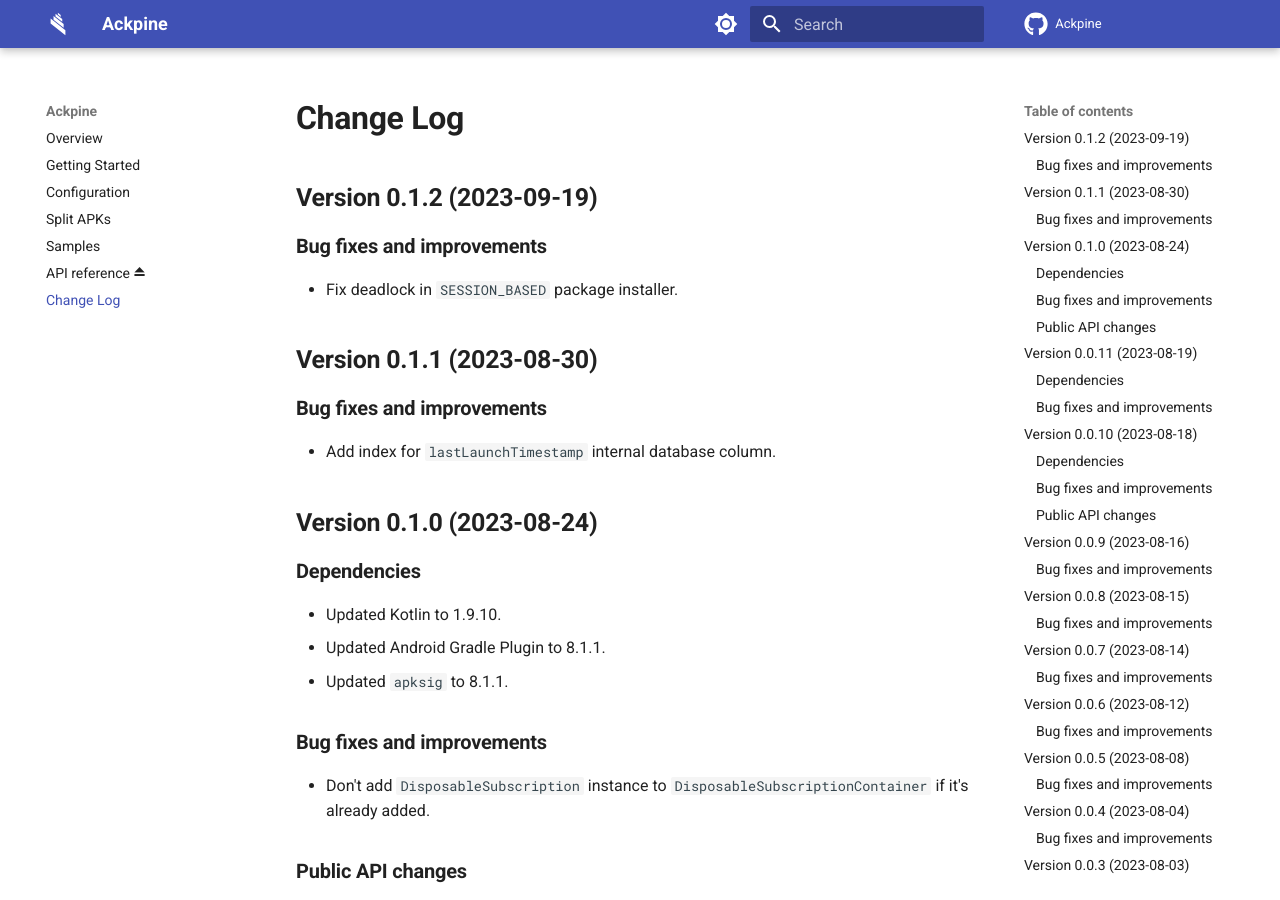
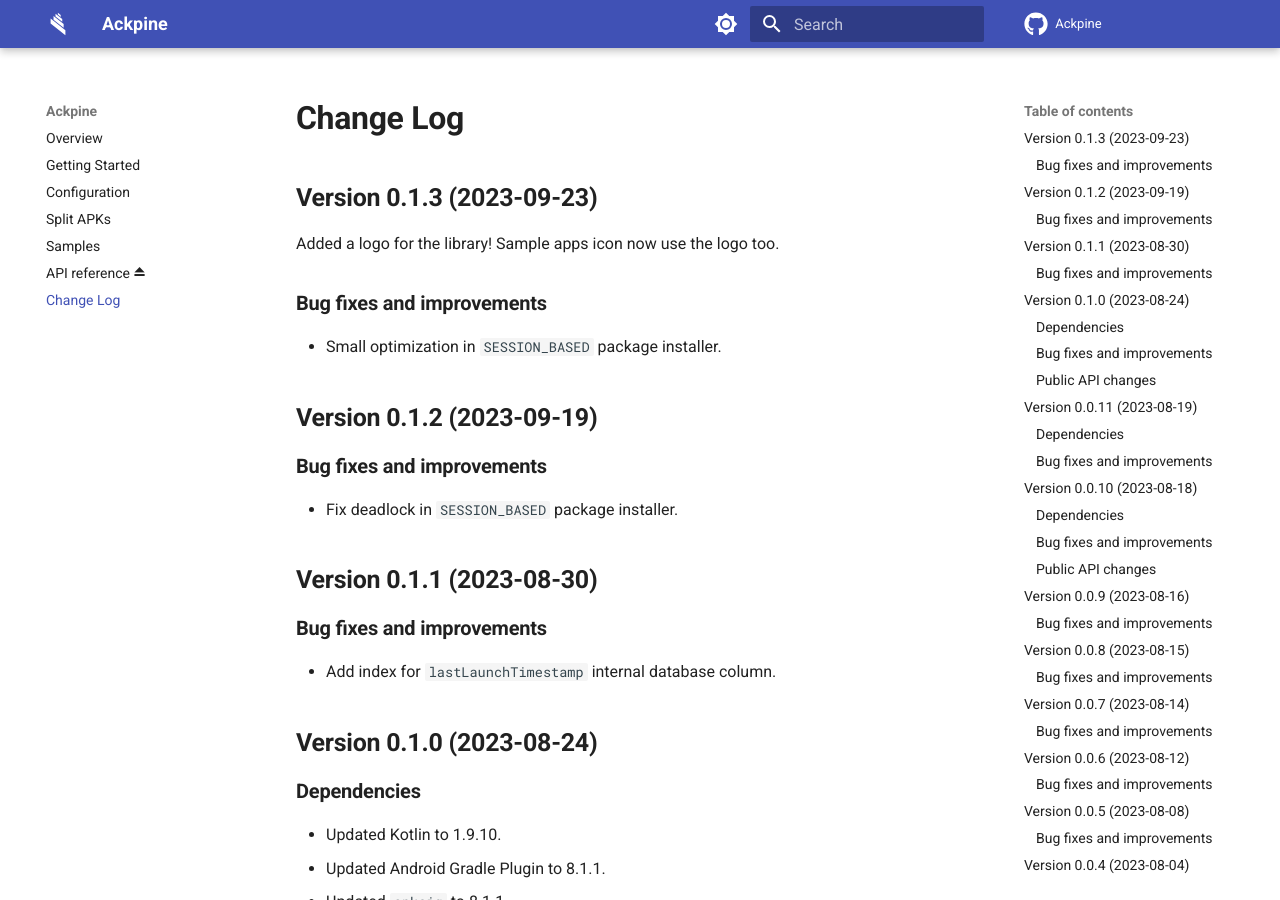
Before and after one commit to solrudev/Ackpine, an MkDocs documentation site: the page built from docs/changelog.md, in a window 1280 px wide and 900 px high. Built offline with MkDocs 1.6.1 and Material for MkDocs 9.7.7, drawn with Linux system fonts in a browser that asks for light colours; comment, search, counter and statistics services are not loaded.

Commit message:
add version 0.1.3 to changelog

```diff
--- a/docs/changelog.md
+++ b/docs/changelog.md
@@ -1,5 +1,14 @@
 Change Log
 ==========
+
+Version 0.1.3 (2023-09-23)
+--------------------------
+
+Added a logo for the library! Sample apps icon now use the logo too.
+
+### Bug fixes and improvements
+
+- Small optimization in `SESSION_BASED` package installer.
 
 Version 0.1.2 (2023-09-19)
 --------------------------
```
